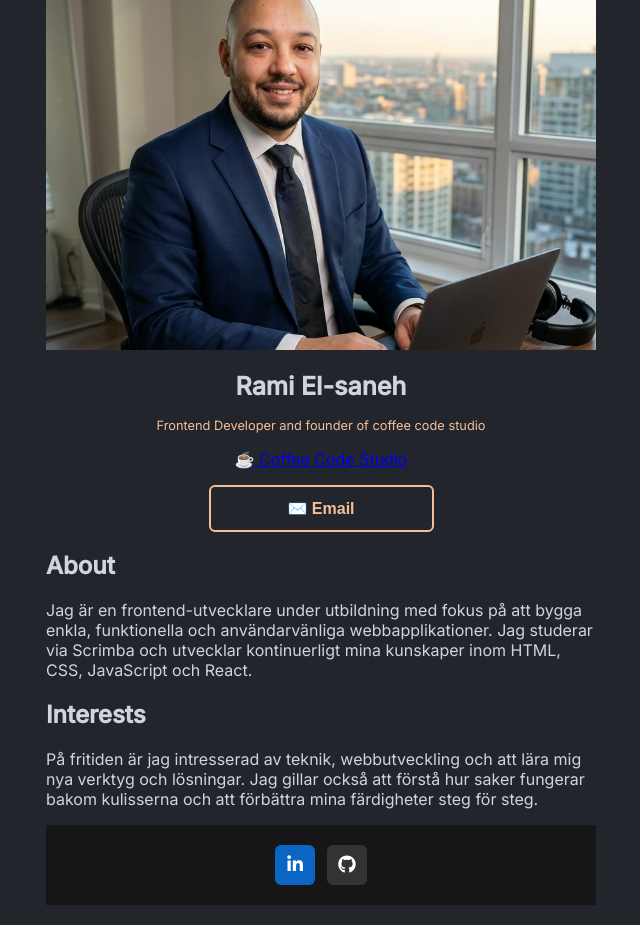
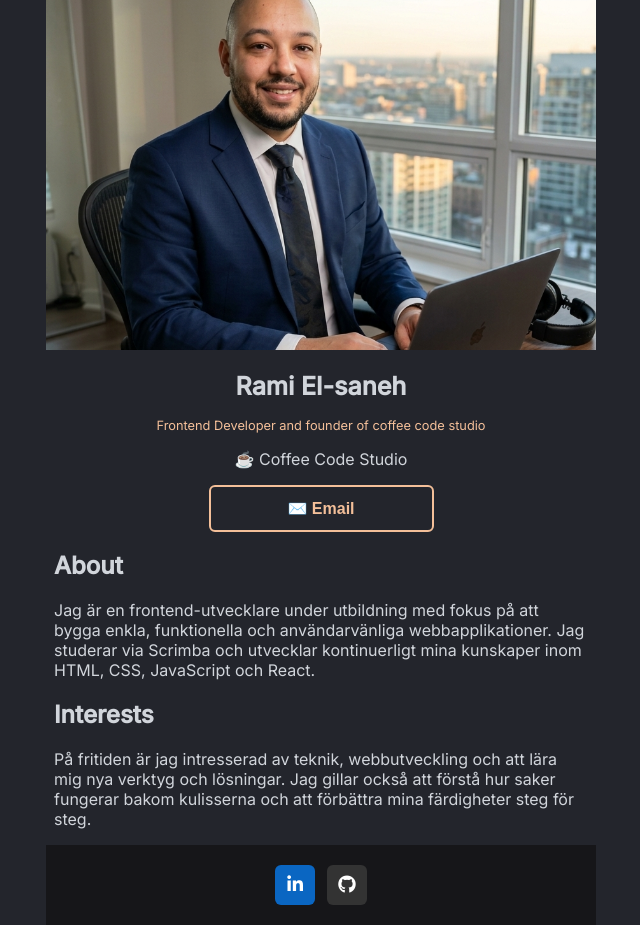
Before and after one commit to CoffeeCodeStudio/Digital-business-card-react, a React (Vite) app in the folder mitt-projekt/: page / in a window 1280 px wide. Shown: the whole page, without its empty margins (319-959 px from the left). Built offline with nearby package versions, Linux system fonts and the light colour scheme.

Commit message:
fixes: amrgin adjustments

```diff
--- a/mitt-projekt/src/Info.jsx
+++ b/mitt-projekt/src/Info.jsx
@@ -3,7 +3,7 @@ export default function Info() {
 	return (
 	<div className="card_info">
 
-			<img src={ramiIgm} alt="image of Rami El-saneh" width="100px"/>
+			<img src={ramiIgm} alt="image of Rami El-saneh" />
 			<h1>
 				Rami El-saneh
 			</h1>
@@ -16,10 +16,10 @@ export default function Info() {
 
 				<div class="email-btn">
 					<button>
-				✉️	Email
+						✉️ Email
 					</button>
+
 		</div>
-
 	</div>
 	)
 }
--- a/mitt-projekt/src/Interest.jsx
+++ b/mitt-projekt/src/Interest.jsx
@@ -1,6 +1,6 @@
 export default function About() {
 	return (
-		<div>
+		<div className="interests">
 			<h2>
 				Interests
 			</h2>
--- a/mitt-projekt/src/index.css
+++ b/mitt-projekt/src/index.css
@@ -9,7 +9,14 @@ body {
 h2, h3 {
 	text-align: left;
 }
+.about, .interests, .email-btn {
+	margin: .5rem;
+}
 /*card info section*/
+a {
+	text-decoration: none;
+	color: inherit;
+}
 .card_info {
 	text-align: center;
 }
@@ -30,9 +37,6 @@ img {
   width: 100%;
   height: 350px;
   object-fit: cover;
-}
-.email-btn {
-    margin: .83rem 0;
 }
 
 button {
--- a/mitt-projekt/vite.config.js
+++ b/mitt-projekt/vite.config.js
@@ -4,5 +4,5 @@ import react from '@vitejs/plugin-react'
 // https://vite.dev/config/
 export default defineConfig({
   plugins: [react()],
-  base: './',
+  base: "/Digital-business-card-react/",
 })
```
Lines whose indentation alone changed are shown as unchanged.
